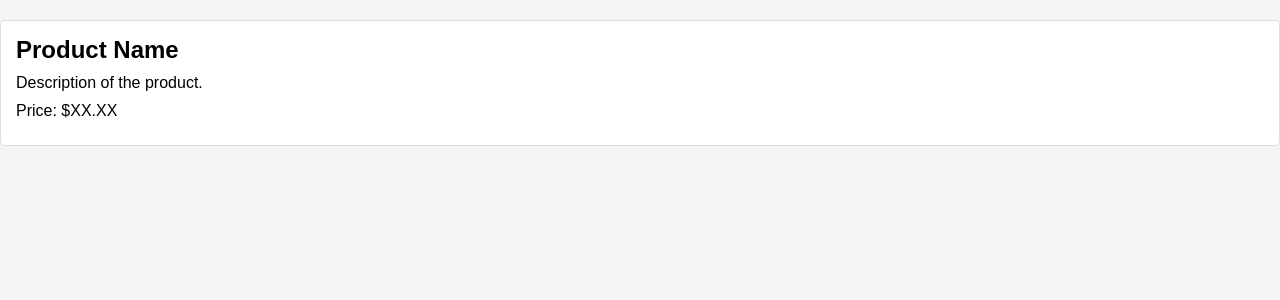
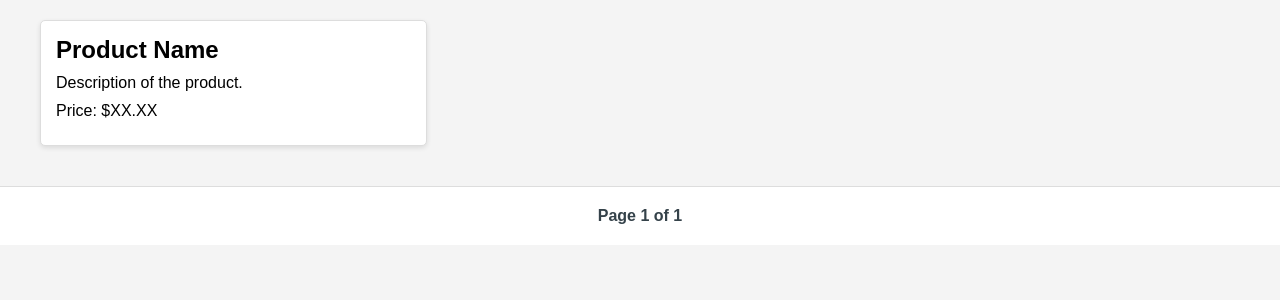
Before and after one commit to wanmad-br/ShoPlay, a Flask app: template app/templates/catalog.html in a window 1280 px wide. Shown: the part 77-377 px from the top of the page. Run offline with Flask 2, Linux system fonts and the light colour scheme; the template is opened without the code that fills it: most values are stand-ins (such as "Sample title", 1, 10 or a date in 2020).

Commit message:
Pagination

```diff
--- a/app/static/styles.css
+++ b/app/static/styles.css
@@ -22,12 +22,21 @@ h1 {
     margin: 0;
 }
 
+#product-list {
+    display: grid;
+    grid-template-columns: repeat(auto-fill, minmax(300px, 1fr));
+    gap: 20px;
+    padding: 20px;
+    max-width: 1200px;
+    margin: 0 auto;
+}
+
 .product {
     background: #ffffff;
     border: 1px solid #dddddd;
-    margin: 20px 0;
     padding: 15px;
     border-radius: 5px;
+    box-shadow: 0 2px 5px rgba(0,0,0,0.1);
 }
 
 .product h2 {
@@ -42,3 +51,35 @@ h1 {
     font-weight: bold;
     color: #e67e22;
 }
+
+/* Pagination Styles */
+.pagination {
+    display: flex;
+    justify-content: center;
+    align-items: center;
+    gap: 10px;
+    padding: 20px;
+    margin-top: 20px;
+    background: #ffffff;
+    border-top: 1px solid #dddddd;
+}
+
+.pagination-btn {
+    padding: 8px 12px;
+    background-color: #35424a;
+    color: #ffffff;
+    text-decoration: none;
+    border-radius: 4px;
+    transition: background-color 0.3s ease;
+}
+
+.pagination-btn:hover {
+    background-color: #e67e22;
+}
+
+.page-info {
+    font-weight: bold;
+    color: #35424a;
+    min-width: 150px;
+    text-align: center;
+}
--- a/app/templates/catalog.html
+++ b/app/templates/catalog.html
@@ -16,10 +16,25 @@
                 <div class="product">
                     <h2>{{ product.name }}</h2>
                     <p>{{ product.description }}</p>
-                    <p>Price: ${{ product.price }}</p>
+                    <p class="price">Price: ${{ "%.2f"|format(product.price) }}</p>
                 </div>
             {% endfor %}
         </section>
+
+        <!-- Pagination Controls -->
+        <div class="pagination">
+            {% if current_page > 1 %}
+                <a href="{{ url_for('main.catalog', page=1) }}" class="pagination-btn">First</a>
+                <a href="{{ url_for('main.catalog', page=current_page-1) }}" class="pagination-btn">Previous</a>
+            {% endif %}
+
+            <span class="page-info">Page {{ current_page }} of {{ total_pages }}</span>
+
+            {% if current_page < total_pages %}
+                <a href="{{ url_for('main.catalog', page=current_page+1) }}" class="pagination-btn">Next</a>
+                <a href="{{ url_for('main.catalog', page=total_pages) }}" class="pagination-btn">Last</a>
+            {% endif %}
+        </div>
     </main>
     <script src="{{ url_for('static', filename='script.js') }}"></script>
 </body>
--- a/run.py
+++ b/run.py
@@ -1,8 +1,6 @@
-from flask import Flask
-from app.routes import main as routes
-
-app = Flask(__name__)
+from app import app
+from app.routes import main
 
 if __name__ == '__main__':
-    app.register_blueprint(routes)
+    app.register_blueprint(main)
     app.run(debug=True)
```
Also changed, not shown: app/__init__.py (+7 -1 lines), app/models.py (+15 -0 lines), app/routes.py (+25 -3 lines).
